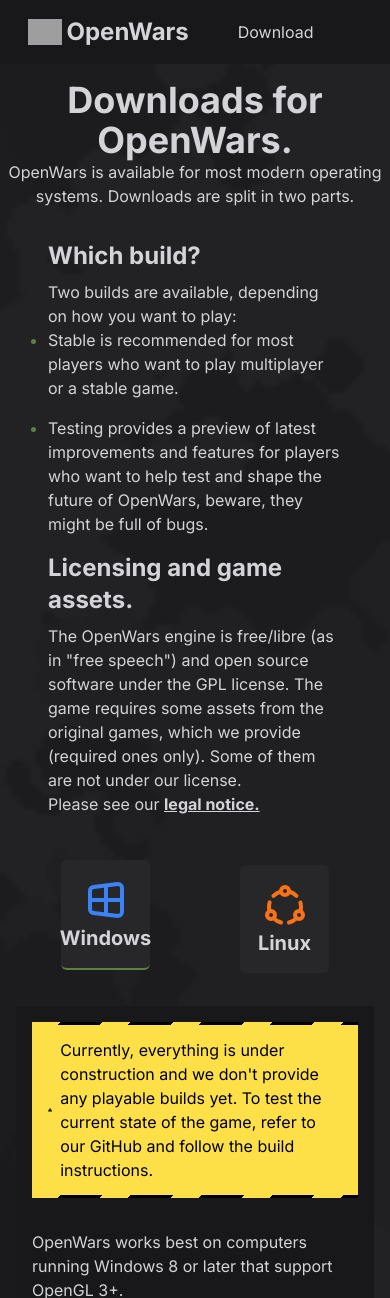
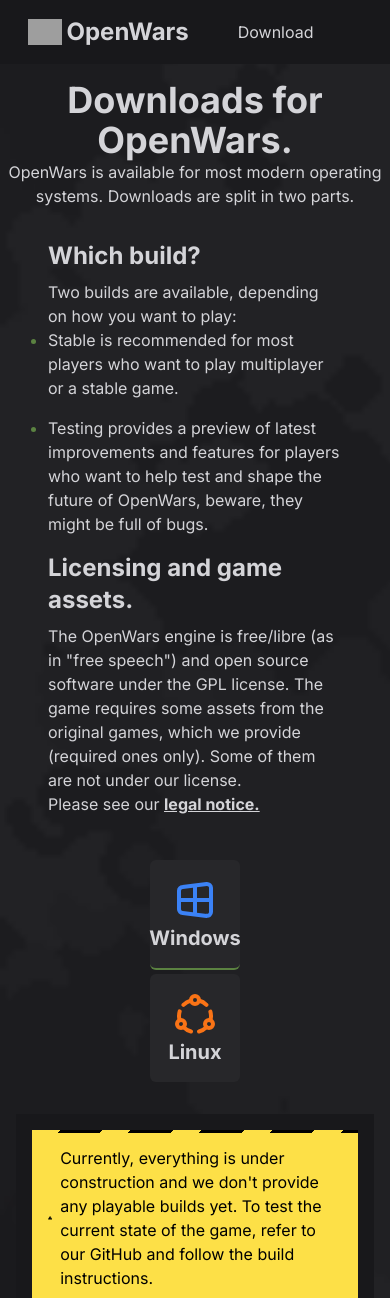
Before and after one commit to OpenWars/website, a SvelteKit app: page /download in a window 390 px wide. Shown: the top 1298 px of the page. Built offline with nearby package versions, Linux system fonts and the light colour scheme; grey boxes are pictures that could not be loaded.

Commit message:
fix download: button styles

```diff
--- a/src/routes/(main)/download/+page.svelte
+++ b/src/routes/(main)/download/+page.svelte
@@ -38,7 +38,7 @@
 	</div>
 </section>
 <section class="mt-4">
-	<div class="p-4 flex justify-around items-center">
+	<div class="p-4 flex flex-col sm:flex-row justify-around items-center">
 		<button
 			class={`p-4 bg-zinc-800 rounded-md font-bold text-xl flex flex-col items-center transition w-1/4 ${active == 'windows' ? 'border-brand border-b-2 -translate-y-1' : ''}`}
 			on:click={() => (active = 'windows')}
```
